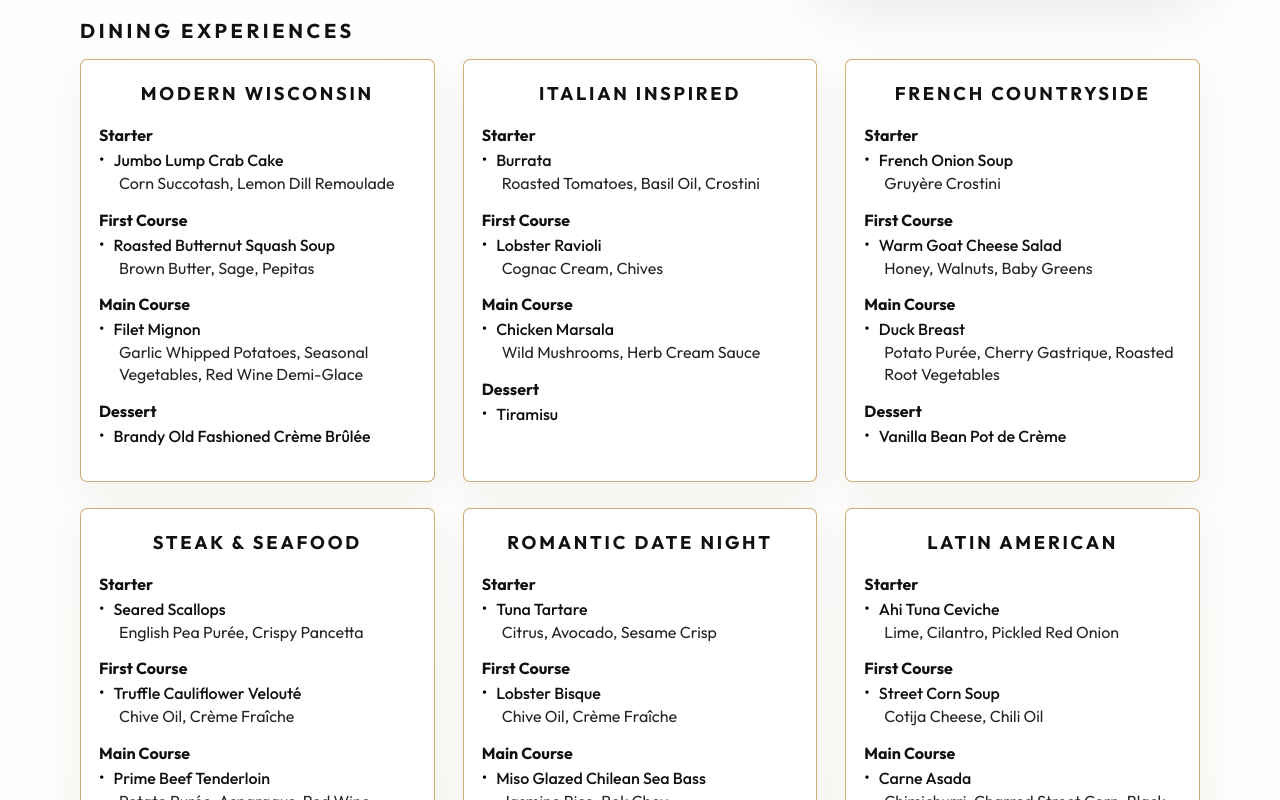
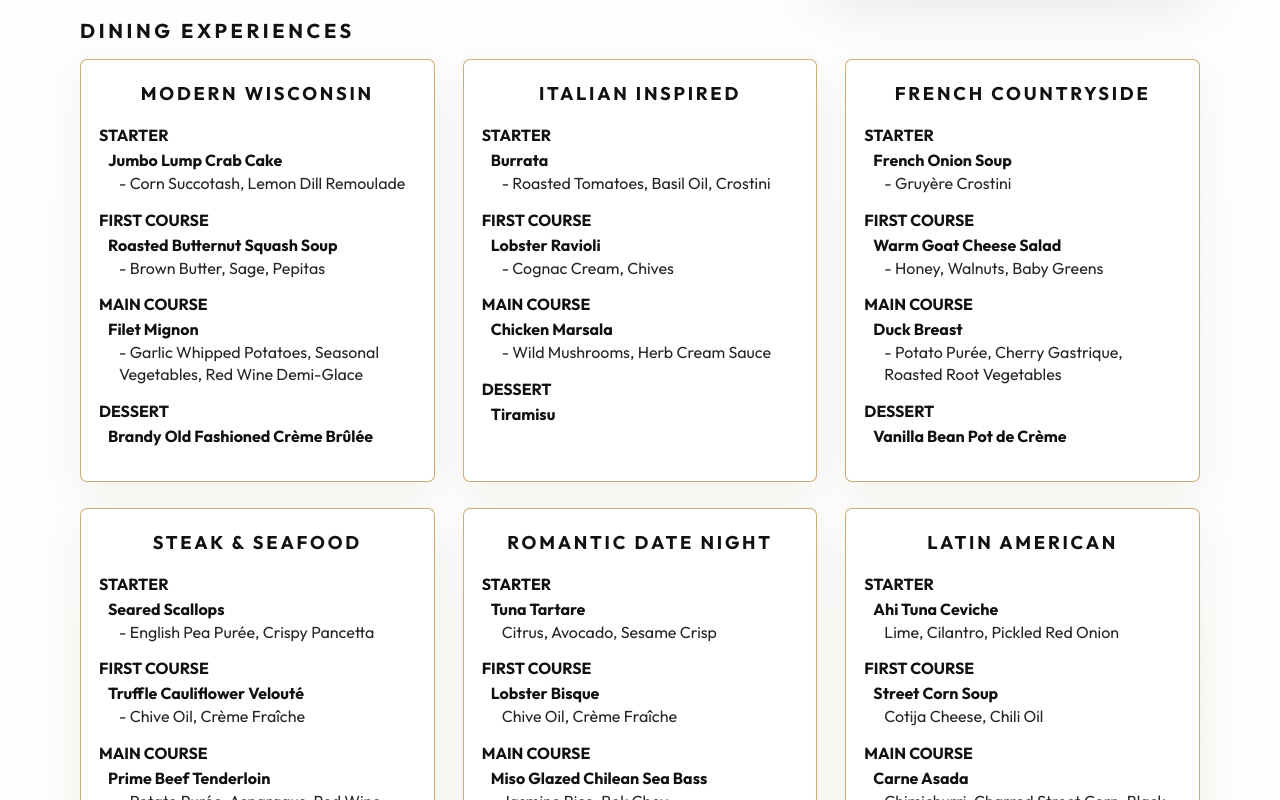
Before and after one commit to jasmith188/the-hosting-table-co-site, a React (Vite) app: page / in a window 1280 px wide. Shown: the part 1180-1980 px from the top of the page. Built offline with nearby package versions, Linux system fonts and the light colour scheme.

Commit message:
change font styles in menus

```diff
--- a/src/App.jsx
+++ b/src/App.jsx
@@ -12,55 +12,55 @@ const menus = [
   {
     title: "Modern Wisconsin",
     courses: [
-      { label: "Starter", item: "Jumbo Lump Crab Cake", description: "Corn Succotash, Lemon Dill Remoulade" },
-      { label: "First Course", item: "Roasted Butternut Squash Soup", description: "Brown Butter, Sage, Pepitas" },
-      { label: "Main Course", item: "Filet Mignon", description: "Garlic Whipped Potatoes, Seasonal Vegetables, Red Wine Demi-Glace" },
-      { label: "Dessert", item: "Brandy Old Fashioned Crème Brûlée" },
+      { label: "STARTER", item: "Jumbo Lump Crab Cake", description: "- Corn Succotash, Lemon Dill Remoulade" },
+      { label: "FIRST COURSE", item: "Roasted Butternut Squash Soup", description: "- Brown Butter, Sage, Pepitas" },
+      { label: "MAIN COURSE", item: "Filet Mignon", description: "- Garlic Whipped Potatoes, Seasonal Vegetables, Red Wine Demi-Glace" },
+      { label: "DESSERT", item: "Brandy Old Fashioned Crème Brûlée" },
     ],
   },
   {
     title: "Italian Inspired",
     courses: [
-      { label: "Starter", item: "Burrata", description: "Roasted Tomatoes, Basil Oil, Crostini" },
-      { label: "First Course", item: "Lobster Ravioli", description: "Cognac Cream, Chives" },
-      { label: "Main Course", item: "Chicken Marsala", description: "Wild Mushrooms, Herb Cream Sauce" },
-      { label: "Dessert", item: "Tiramisu" },
+      { label: "STARTER", item: "Burrata", description: "- Roasted Tomatoes, Basil Oil, Crostini" },
+      { label: "FIRST COURSE", item: "Lobster Ravioli", description: "- Cognac Cream, Chives" },
+      { label: "MAIN COURSE", item: "Chicken Marsala", description: "- Wild Mushrooms, Herb Cream Sauce" },
+      { label: "DESSERT", item: "Tiramisu" },
     ],
   },
   {
     title: "French Countryside",
     courses: [
-      { label: "Starter", item: "French Onion Soup", description: "Gruyère Crostini" },
-      { label: "First Course", item: "Warm Goat Cheese Salad", description: "Honey, Walnuts, Baby Greens" },
-      { label: "Main Course", item: "Duck Breast", description: "Potato Purée, Cherry Gastrique, Roasted Root Vegetables" },
-      { label: "Dessert", item: "Vanilla Bean Pot de Crème" },
+      { label: "STARTER", item: "French Onion Soup", description: "- Gruyère Crostini" },
+      { label: "FIRST COURSE", item: "Warm Goat Cheese Salad", description: "- Honey, Walnuts, Baby Greens" },
+      { label: "MAIN COURSE", item: "Duck Breast", description: "- Potato Purée, Cherry Gastrique, Roasted Root Vegetables" },
+      { label: "DESSERT", item: "Vanilla Bean Pot de Crème" },
     ],
   },
   {
     title: "Steak & Seafood",
     courses: [
-      { label: "Starter", item: "Seared Scallops", description: "English Pea Purée, Crispy Pancetta" },
-      { label: "First Course", item: "Truffle Cauliflower Velouté", description: "Chive Oil, Crème Fraîche" },
-      { label: "Main Course", item: "Prime Beef Tenderloin", description: "Potato Purée, Asparagus, Red Wine Reduction" },
-      { label: "Dessert", item: "Chocolate Espresso Torte" },
+      { label: "STARTER", item: "Seared Scallops", description: "- English Pea Purée, Crispy Pancetta" },
+      { label: "FIRST COURSE", item: "Truffle Cauliflower Velouté", description: "- Chive Oil, Crème Fraîche" },
+      { label: "MAIN COURSE", item: "Prime Beef Tenderloin", description: "- Potato Purée, Asparagus, Red Wine Reduction" },
+      { label: "DESSERT", item: "Chocolate Espresso Torte" },
     ],
   },
   {
     title: "Romantic Date Night",
     courses: [
-      { label: "Starter", item: "Tuna Tartare", description: "Citrus, Avocado, Sesame Crisp" },
-      { label: "First Course", item: "Lobster Bisque", description: "Chive Oil, Crème Fraîche" },
-      { label: "Main Course", item: "Miso Glazed Chilean Sea Bass", description: "Jasmine Rice, Bok Choy" },
-      { label: "Dessert", item: "Dark Chocolate Lava Cake" },
+      { label: "STARTER", item: "Tuna Tartare", description: "Citrus, Avocado, Sesame Crisp" },
+      { label: "FIRST COURSE", item: "Lobster Bisque", description: "Chive Oil, Crème Fraîche" },
+      { label: "MAIN COURSE", item: "Miso Glazed Chilean Sea Bass", description: "Jasmine Rice, Bok Choy" },
+      { label: "DESSERT", item: "Dark Chocolate Lava Cake" },
     ],
   },
   {
     title: "Latin American",
     courses: [
-      { label: "Starter", item: "Ahi Tuna Ceviche", description: "Lime, Cilantro, Pickled Red Onion" },
-      { label: "First Course", item: "Street Corn Soup", description: "Cotija Cheese, Chili Oil" },
-      { label: "Main Course", item: "Carne Asada", description: "Chimichurri, Charred Street Corn, Black Bean Purée" },
-      { label: "Dessert", item: "Tres Leches Cake" },
+      { label: "STARTER", item: "Ahi Tuna Ceviche", description: "Lime, Cilantro, Pickled Red Onion" },
+      { label: "FIRST COURSE", item: "Street Corn Soup", description: "Cotija Cheese, Chili Oil" },
+      { label: "MAIN COURSE", item: "Carne Asada", description: "Chimichurri, Charred Street Corn, Black Bean Purée" },
+      { label: "DESSERT", item: "Tres Leches Cake" },
     ],
   },
 ];
@@ -83,7 +83,7 @@ function MenuCard({ menu }) {
         {menu.courses.map((course) => (
           <div className="course" key={`${menu.title}-${course.label}`}>
             <p className="course-label">{course.label}</p>
-            <p className="menu-item"><span className="bullet">•</span>{course.item}</p>
+            <p className="menu-item"><span className="bullet"></span>{course.item}</p>
             {course.description && <p className="description">{course.description}</p>}
           </div>
         ))}
--- a/src/styles.css
+++ b/src/styles.css
@@ -213,7 +213,7 @@ h1 {
   display: flex;
   gap: 9px;
   align-items: flex-start;
-  font-weight: 500;
+  font-weight: bold;
 }
 
 .bullet {
```
